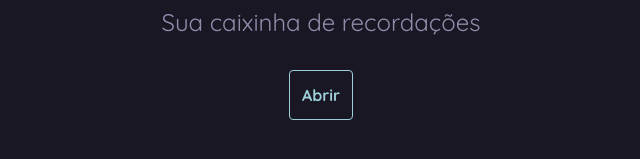
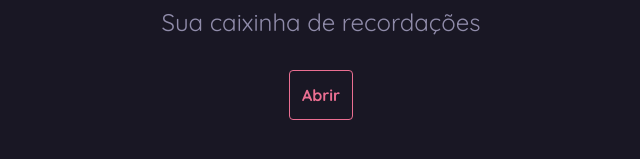
Before and after one commit to Ilwel/my-memories, a Next.js app: page / in a window 1280 px wide. Shown: the part 401-560 px from the top of the page, without its empty margins (319-959 px from the left). Built offline with nearby package versions, Linux system fonts and the light colour scheme; a web font is replaced by a local one.

Commit message:
feat:  some styles and hello world api

```diff
--- /dev/null
+++ b/src/app/api/hello/route.ts
@@ -0,0 +1,7 @@
+import { NextRequest, NextResponse } from "next/server";
+
+export async function GET(req:NextRequest){
+  const { searchParams } = req.nextUrl
+  console.log(searchParams.get("var"))
+  return NextResponse.json({ message: "Hello World" })
+}
--- a/src/app/globals.css
+++ b/src/app/globals.css
@@ -15,6 +15,15 @@
       active:bottom-1
       p-3 text-center
       font-bold
+      select-none
+  }
+
+  .btn-warning{
+    @apply btn border-gold text-gold
+  }
+
+  .btn-error{
+    @apply btn border-love text-love
   }
 }
 
--- a/src/app/layout.tsx
+++ b/src/app/layout.tsx
@@ -13,7 +13,7 @@ export default function RootLayout({
 }) {
   return (
     <html lang="en">
-      <body className="font-body">{children}</body>
+      <body className="font-body selection:bg-high-med">{children}</body>
     </html>
   )
 }
--- a/src/app/page.tsx
+++ b/src/app/page.tsx
@@ -6,7 +6,7 @@ export default function Home() {
     <main className="bg-base h-screen text-text flex justify-center items-center flex-col gap-8">
       <Logo/>
       <h2 className="text-2xl text-subtle">Sua caixinha de recordações</h2>
-      <Link className="btn" href={"#"}>Abrir</Link>
+      <Link className="btn-error" href={"#"}>Abrir</Link>
     </main>
   )
 }
```
